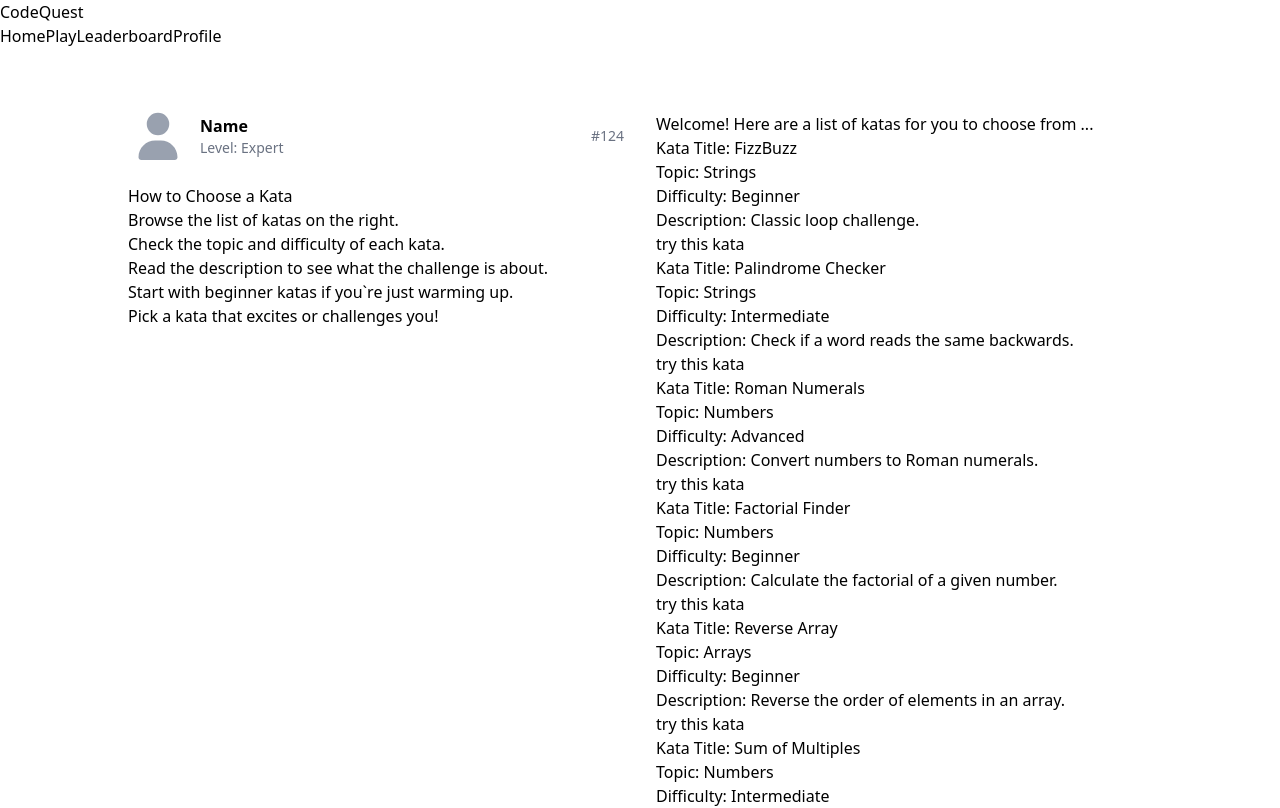
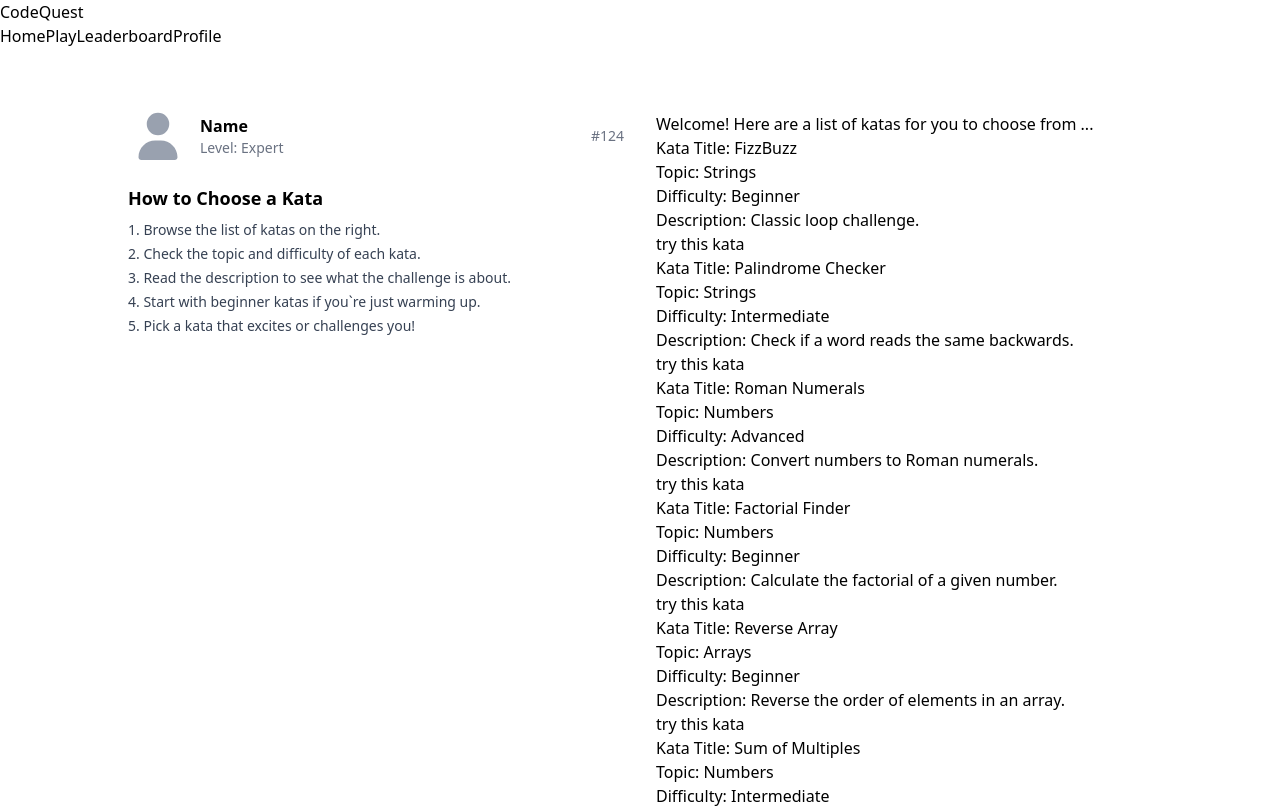
Before and after one commit to will-barnett99/code-game-frontend, a React (Vite) app: page /kata-gallery in a window 1280 px wide. Shown: the top 808 px of the page. Built offline with nearby package versions, Linux system fonts and the light colour scheme.

Commit message:
add simple css for font size, weight and simple margins

```diff
--- a/src/components/sidebar-comps/Steps.jsx
+++ b/src/components/sidebar-comps/Steps.jsx
@@ -8,9 +8,9 @@ function Steps() {
   ];
 
   return (
-    <section>
-      <h3>How to Choose a Kata</h3>
-      <ol>
+    <section className="mb-6">
+      <h3 className="font-semibold text-lg mb-2">How to Choose a Kata</h3>
+      <ol className="list-decimal list-inside space-y-1 text-sm text-gray-700">
         {steps.map((step, index) => (
           <li key={index}>{step}</li>
         ))}
```
